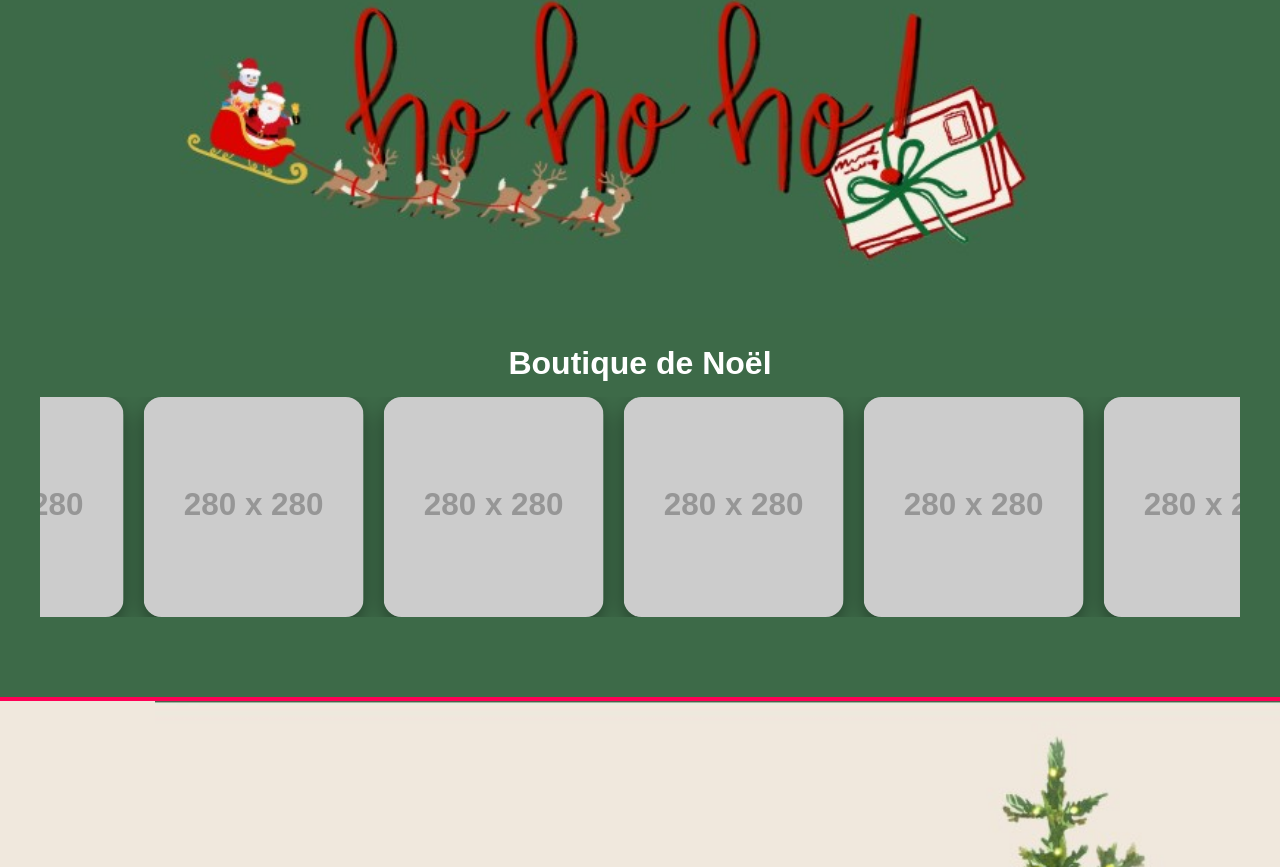
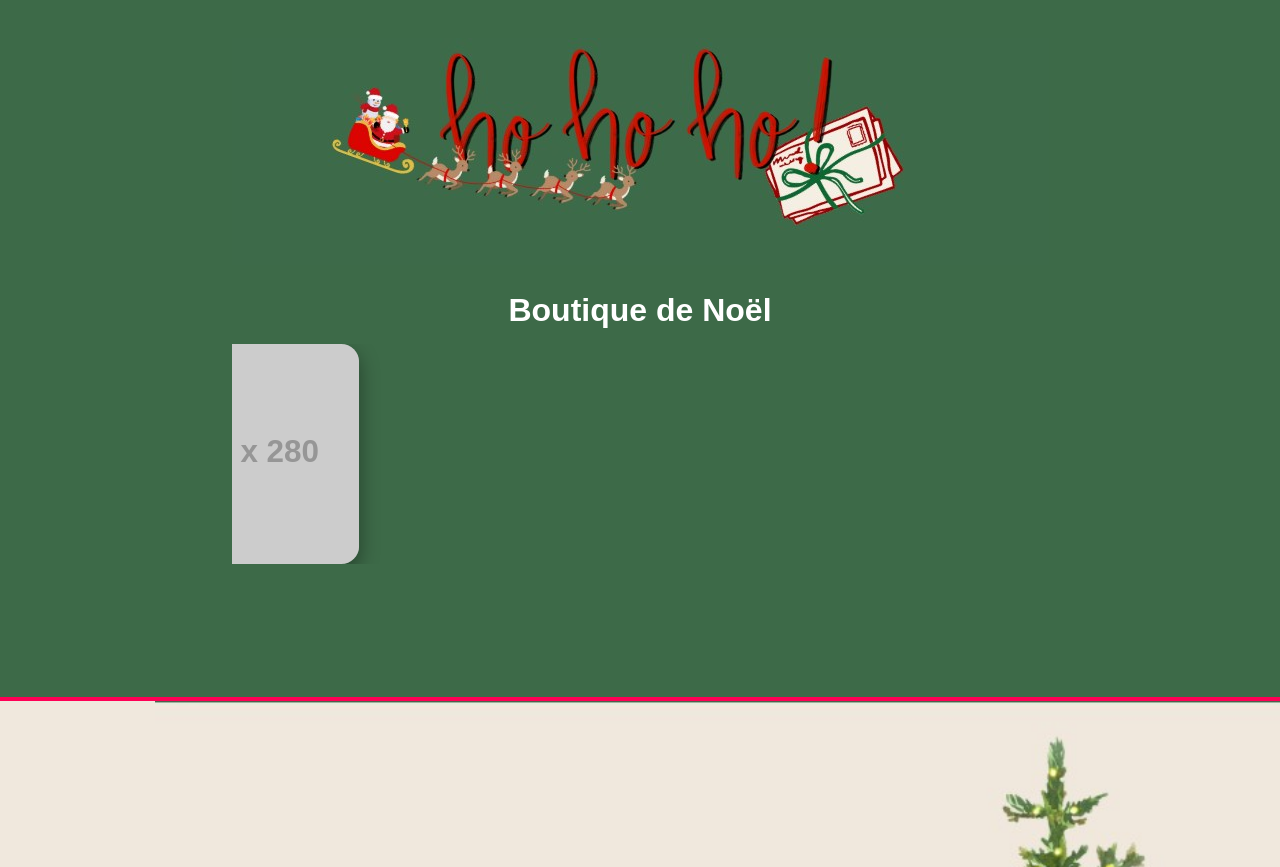
Before and after one commit to RihemTaieb/EUPHORICHRISTMAS, a plain HTML site: page index.html in a window 1280 px wide. Shown: the part 1010-1877 px from the top of the page. Drawn offline with Linux system fonts and the light colour scheme; placeholder pictures from the web are drawn by us.

Commit message:
Clean up product images in carousel
Removed duplicate product images from the carousel.

```diff
--- a/index.html
+++ b/index.html
@@ -394,14 +394,7 @@
       <div class="carousel-wrapper">
         <div class="carousel">
           <img src="https://via.placeholder.com/280x280/ff0055/ffffff?text=Produit+1" alt="Produit 1">
-          <img src="https://via.placeholder.com/280x280/6600ff/ffffff?text=Produit+2" alt="Produit 2">
-          <img src="https://via.placeholder.com/280x280/00d4ff/000000?text=Produit+3" alt="Produit 3">
-          <img src="https://via.placeholder.com/280x280/ff9900/000000?text=Produit+4" alt="Produit 4">
 
-          <img src="https://via.placeholder.com/280x280/ff0055/ffffff?text=Produit+1" alt="Produit 1 bis">
-          <img src="https://via.placeholder.com/280x280/6600ff/ffffff?text=Produit+2" alt="Produit 2 bis">
-          <img src="https://via.placeholder.com/280x280/00d4ff/000000?text=Produit+3" alt="Produit 3 bis">
-          <img src="https://via.placeholder.com/280x280/ff9900/000000?text=Produit+4" alt="Produit 4 bis">
         </div>
       </div>
     </div>
```
